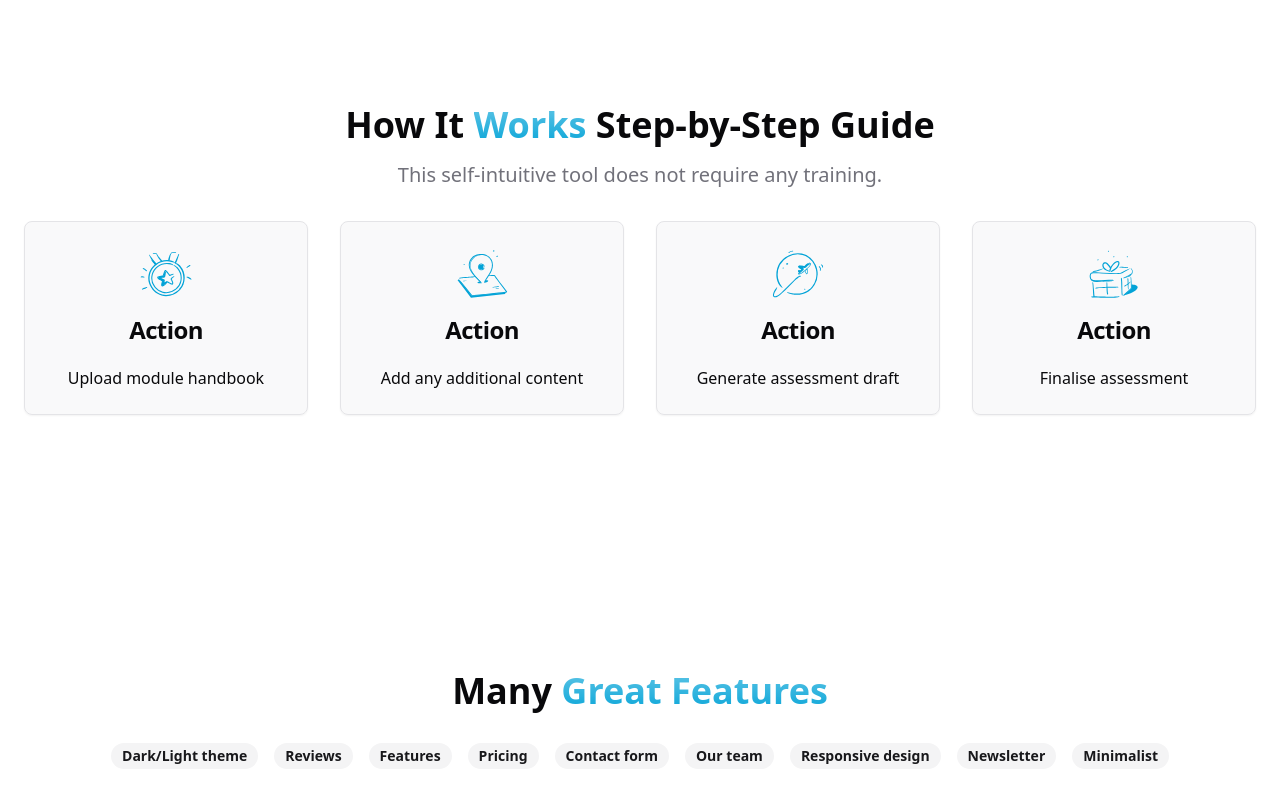
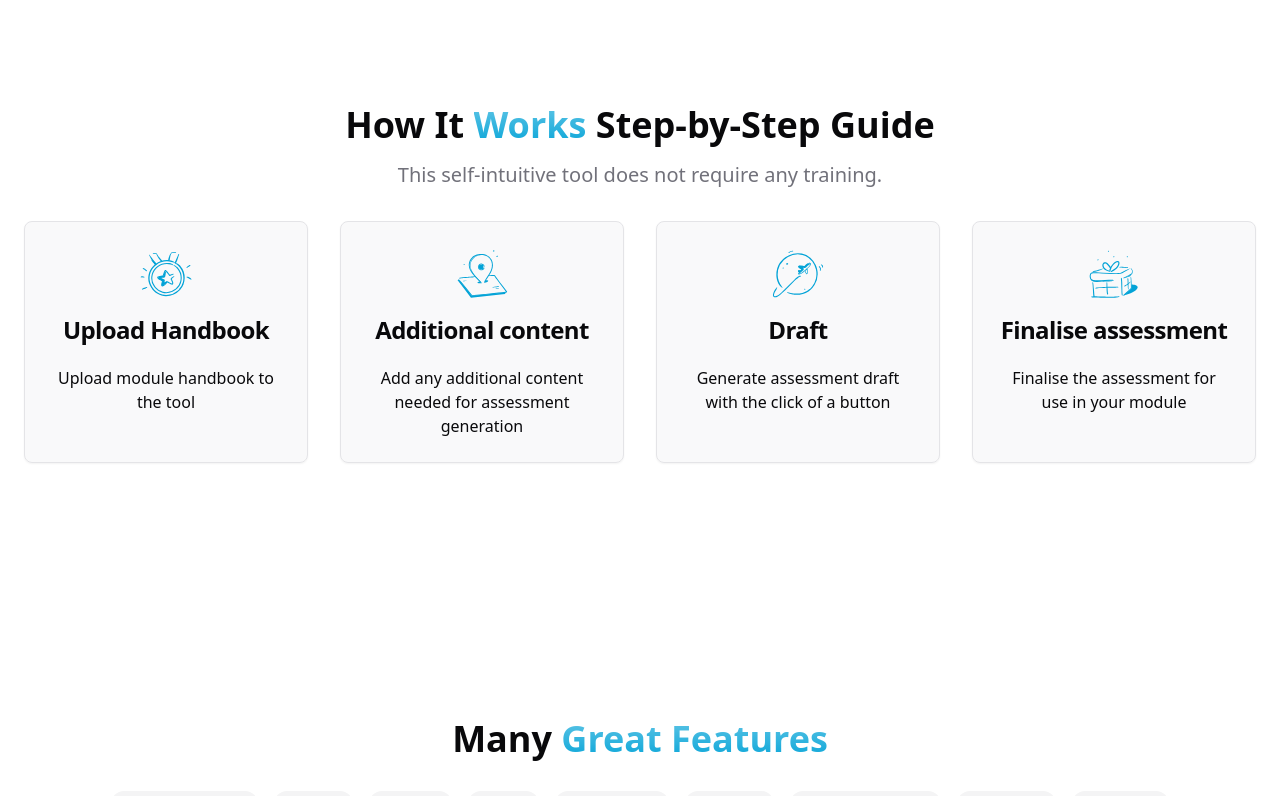
Before and after one commit to JustinAFish/Protypon1, a React (Vite) app: page / in a window 1280 px wide. Shown: the part 1744-2540 px from the top of the page. Built offline with nearby package versions, Linux system fonts and the light colour scheme.

Commit message:
Update HowItWorks.tsx
Added the title to the cards and modified the description

```diff
--- a/src/components/HowItWorks.tsx
+++ b/src/components/HowItWorks.tsx
@@ -10,27 +10,27 @@ interface FeatureProps {
 const features: FeatureProps[] = [
   {
     icon: <MedalIcon />,
-    title: "Action",
+    title: "Upload Handbook",
     description:
-      "Upload module handbook",
+      "Upload module handbook to the tool",
   },
   {
     icon: <MapIcon />,
-    title: "Action",
+    title: "Additional content",
     description:
-      "Add any additional content",
+      "Add any additional content needed for assessment generation",
   },
   {
     icon: <PlaneIcon />,
-    title: "Action",
+    title: "Draft",
     description:
-      "Generate assessment draft",
+      "Generate assessment draft with the click of a button",
   },
   {
     icon: <GiftIcon />,
-    title: "Action",
+    title: "Finalise assessment",
     description:
-      "Finalise assessment",
+      "Finalise the assessment for use in your module",
   },
 ];
 
```
